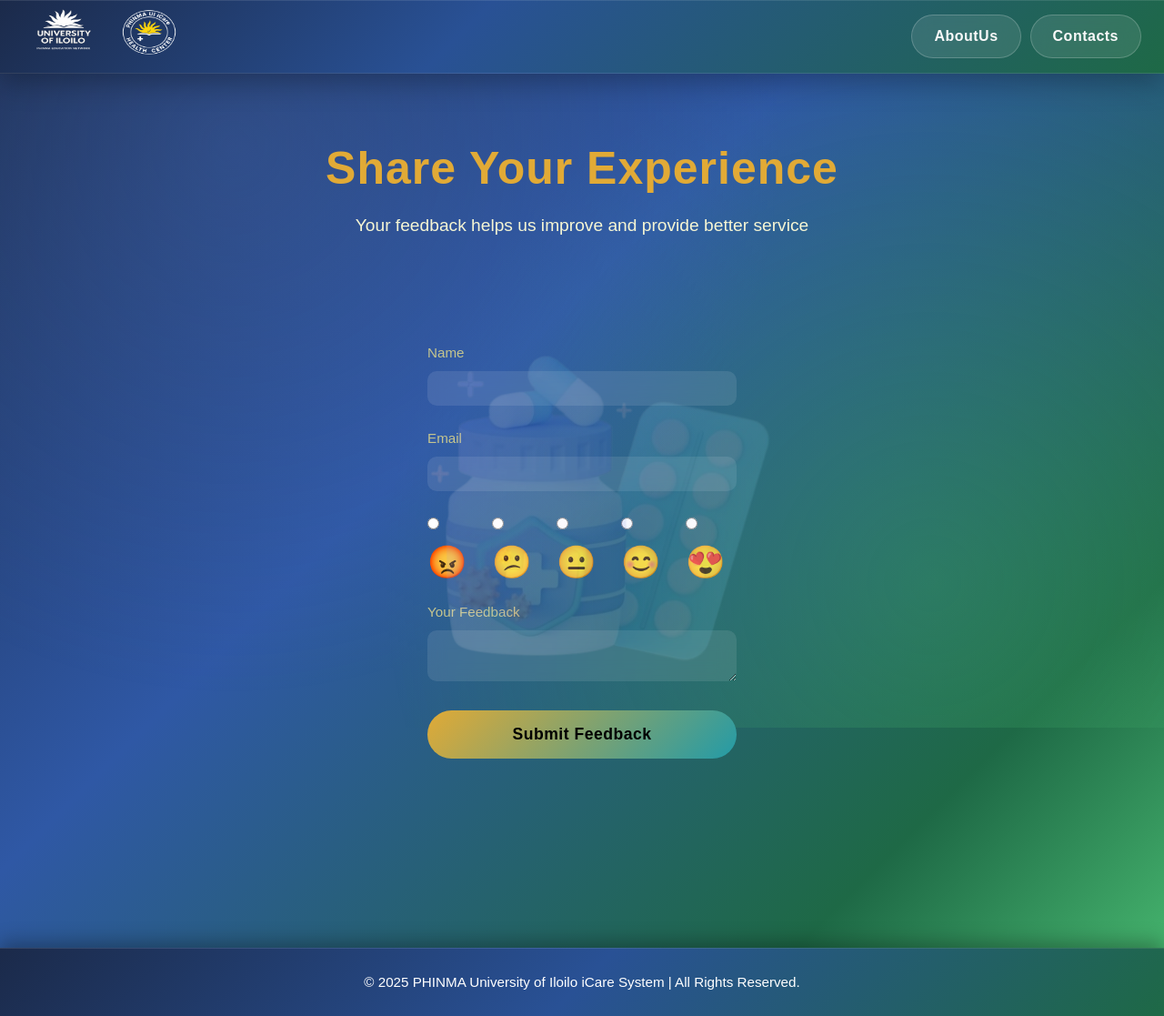
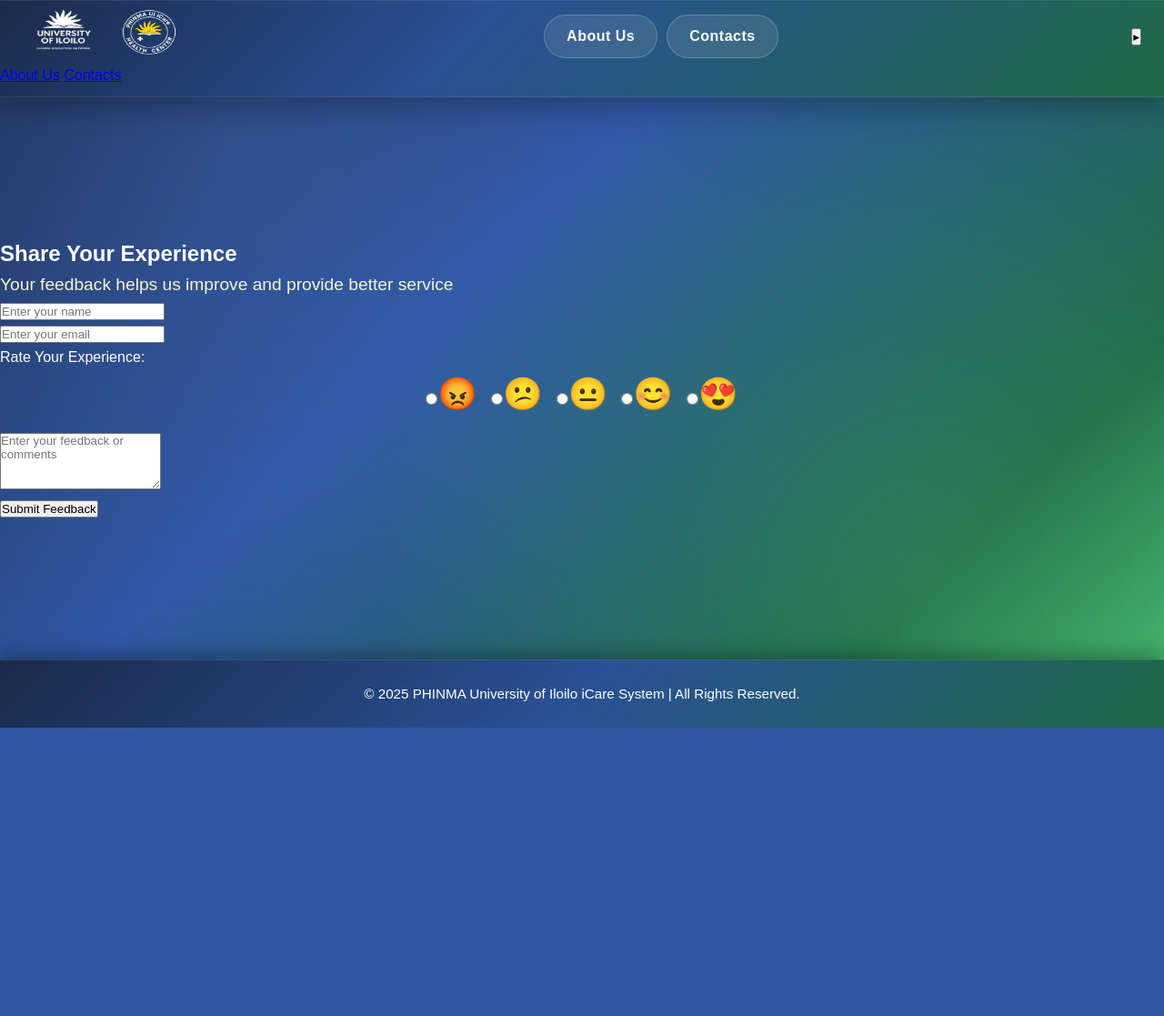
Before and after one commit to Khai16/MINI-CAPSTONE, a Flask app: page /feedback in a window 1280 px wide. Shown: the whole page at 91% size. After the commit the page ends 800 px from the top, so only its background shows below. Run offline with Flask 3, Linux system fonts and the light colour scheme.

Commit message:
Update feedback.html

```diff
--- a/miniCapstone/templates/feedback.html
+++ b/miniCapstone/templates/feedback.html
@@ -4,10 +4,9 @@
     <meta charset="UTF-8">
     <meta name="viewport" content="width=device-width, initial-scale=1.0">
     <link rel="stylesheet" href="{{ url_for('static', filename='css/feedback.css') }}">
-    <title>Feedback - PHINMA UI iCare</title>
+    <title>Feedback | PHINMA UI iCare</title>
 </head>
 <body>
-
 <header>
     <nav class="header-container">
         <div class="nav-left">
@@ -15,37 +14,40 @@
             <img src="{{ url_for('static', filename='images/iCareLogo.jpg') }}" alt="iCare Logo">
         </div>
 
-       <div class="nav-right">
-            <a href="{{ url_for('aboutUs_page') }}" class="btn btn-outline">AboutUs</a>
+        <div class="nav-right desktop-only">
+            <a href="{{ url_for('aboutUs_page') }}" class="btn btn-outline">About Us</a>
             <a href="{{ url_for('emergency_contacts_page') }}" class="login-button">Contacts</a>
         </div>
+
+        <button class="menu-toggle mobile-only">▸</button>
     </nav>
+
+    <div class="mobile-menu mobile-only">
+        <a href="{{ url_for('aboutUs_page') }}">About Us</a>
+        <a href="{{ url_for('emergency_contacts_page') }}">Contacts</a>
+    </div>
 </header>
 
-<!-- Feedback Section -->
-<section class="feedback-section fade-in">
-    <section class="hero">
-        <div class="feedback-header">
-            <h2>Share Your Experience</h2>
-            <p class="feedback-subtitle">Your feedback helps us improve and provide better service</p>
-        </div>
+<section class="login-section">
+    <div class="login-container feedback-container">
+        <h1>Share Your Experience</h1>
+        <p class="feedback-subtitle">Your feedback helps us improve and provide better service</p>
 
-         <div class="hero-logo">
-            <img src="{{ url_for('static', filename='images/feedbackground.jpg') }}" alt="Hero Logo">
-        </div>
+        <form action="{{ url_for('feedback_process') }}" method="POST">
+            {% if message %}
+                <div class="success-message">{{ message }}</div>
+            {% endif %}
 
-        <div class="feedback-form">
-            <form action="{{ url_for('feedback_process') }}" method="POST" class="feedback-form fade-in-up">
-                <div class="form-group">
-                    <label for="name">Name</label>
-                    <input type="text" id="name" name="name" required>
-                </div>
+            <div class="input-box">
+                <input type="text" id="name" name="name" placeholder="Enter your name" required>
+            </div>
 
-                <div class="form-group">
-                    <label for="email">Email</label>
-                    <input type="email" id="email" name="email" required>
-                </div>
+            <div class="input-box">
+                <input type="email" id="email" name="email" placeholder="Enter your email" required>
+            </div>
 
+            <div class="input-box rating-box">
+                <label>Rate Your Experience:</label>
                 <div class="rating">
                     <label><input type="radio" name="rate" value="1" required><span class="emoji">😡</span></label>
                     <label><input type="radio" name="rate" value="2"><span class="emoji">😕</span></label>
@@ -53,21 +55,46 @@
                     <label><input type="radio" name="rate" value="4"><span class="emoji">😊</span></label>
                     <label><input type="radio" name="rate" value="5"><span class="emoji">😍</span></label>
                 </div>
+            </div>
 
-                <div class="form-group">
-                    <label for="feedback">Your Feedback</label>
-                    <textarea id="feedback" name="feedback" required></textarea>
-                </div>
+            <div class="input-box">
+                <textarea id="feedback" name="feedback" rows="4" placeholder="Enter your feedback or comments" required></textarea>
+            </div>
 
-                <button type="submit" class="submit-btn">Submit Feedback</button>
-            </form>
-        </div>
-    </section>
+            <button type="submit" class="btn-submit">Submit Feedback</button>
+        </form>
+    </div>
 </section>
 
 <footer>
     <p>&copy; 2025 PHINMA University of Iloilo iCare System | All Rights Reserved.</p>
 </footer>
 
+<script>
+    // JavaScript for the mobile menu toggle (copied from login.html)
+    const toggleBtn = document.querySelector('.menu-toggle');
+    const mobileMenu = document.querySelector('.mobile-menu');
+    toggleBtn.addEventListener('click', () => {
+        const isOpen = toggleBtn.classList.toggle('open');
+        // Use 'flex' for better layout management on mobile menus
+        mobileMenu.style.display = isOpen ? 'flex' : 'none';
+        toggleBtn.textContent = isOpen ? '▾' : '▸';
+    });
+
+    // JavaScript for Rating Selection
+    const ratingInputs = document.querySelectorAll('.rating input[type="radio"]');
+    ratingInputs.forEach(input => {
+        input.addEventListener('change', (e) => {
+            const currentRating = e.target.value;
+            // Remove 'selected' class from all emojis
+            document.querySelectorAll('.emoji').forEach(emoji => {
+                emoji.classList.remove('selected');
+            });
+            // Add 'selected' class to all previous emojis (or just the selected one)
+            // This is simplified to just highlight the selected one
+            e.target.nextElementSibling.classList.add('selected');
+        });
+    });
+</script>
 </body>
 </html>
```
